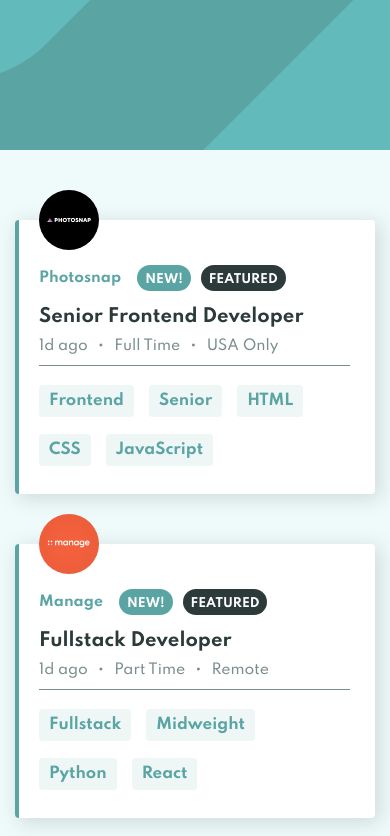
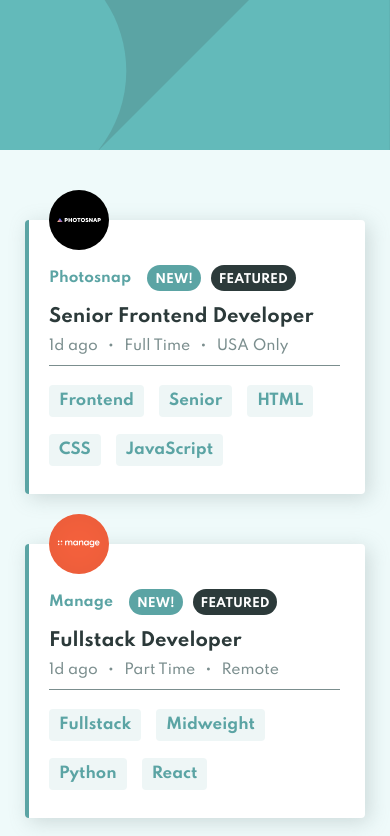
Before and after one commit to TomaszGa/react-job-listings, a React (Create React App) app: page / in a window 390 px wide. Shown: the top 836 px of the page. Built offline with nearby package versions, Linux system fonts and the light colour scheme.

Commit message:
correct mobile styling

```diff
--- a/src/scss/App.scss
+++ b/src/scss/App.scss
@@ -41,6 +41,9 @@ body {
   background-size: cover;
   background-repeat: no-repeat;
   background-position: center;
+  @media (max-width: $breakpoint-mobile) {
+    background-position: right center;
+  }
 }
 
 @import "components/jobs";
--- a/src/scss/components/_filter.scss
+++ b/src/scss/components/_filter.scss
@@ -2,7 +2,7 @@
   transform: translateY(-36px);
   position: absolute;
   margin: 0 auto;
-  padding: 0 15px;
+  padding: 0 25px;
   left: 0;
   right: 0;
   width: $container-width;
@@ -27,7 +27,7 @@
     align-items: center;
     padding: 15px 45px;
     @media (max-width: $breakpoint-mobile) {
-      padding: 15px 20px;
+      padding: 15px 18px;
     }
     // height: 70px;
   }
@@ -70,6 +70,9 @@
     img {
       display: block;
       width: 25px;
+      @media (max-width: $breakpoint-mobile) {
+        width: 22px;
+      }
     }
     &:hover {
       cursor: pointer;
@@ -84,6 +87,9 @@
     border: none;
     background: none;
     padding: 10px;
+    @media (max-width: $breakpoint-mobile) {
+      padding: 15px 5px;
+    }
     &:hover {
       color: $primary;
       text-decoration: underline;
--- a/src/scss/components/_jobs.scss
+++ b/src/scss/components/_jobs.scss
@@ -2,7 +2,7 @@
   width: $container-width;
   max-width: 100%;
   margin: 70px auto 0 auto;
-  padding: 0 15px;
+  padding: 0 25px;
 }
 
 .job-listing {
```
